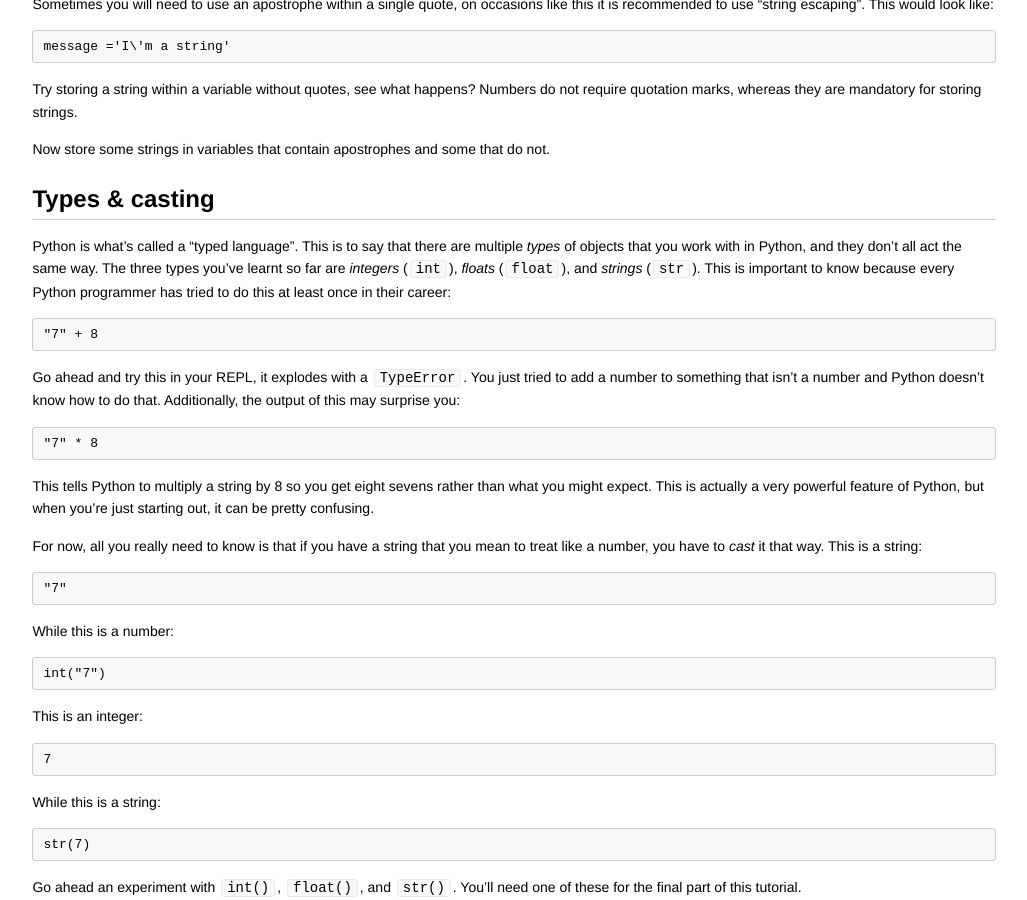
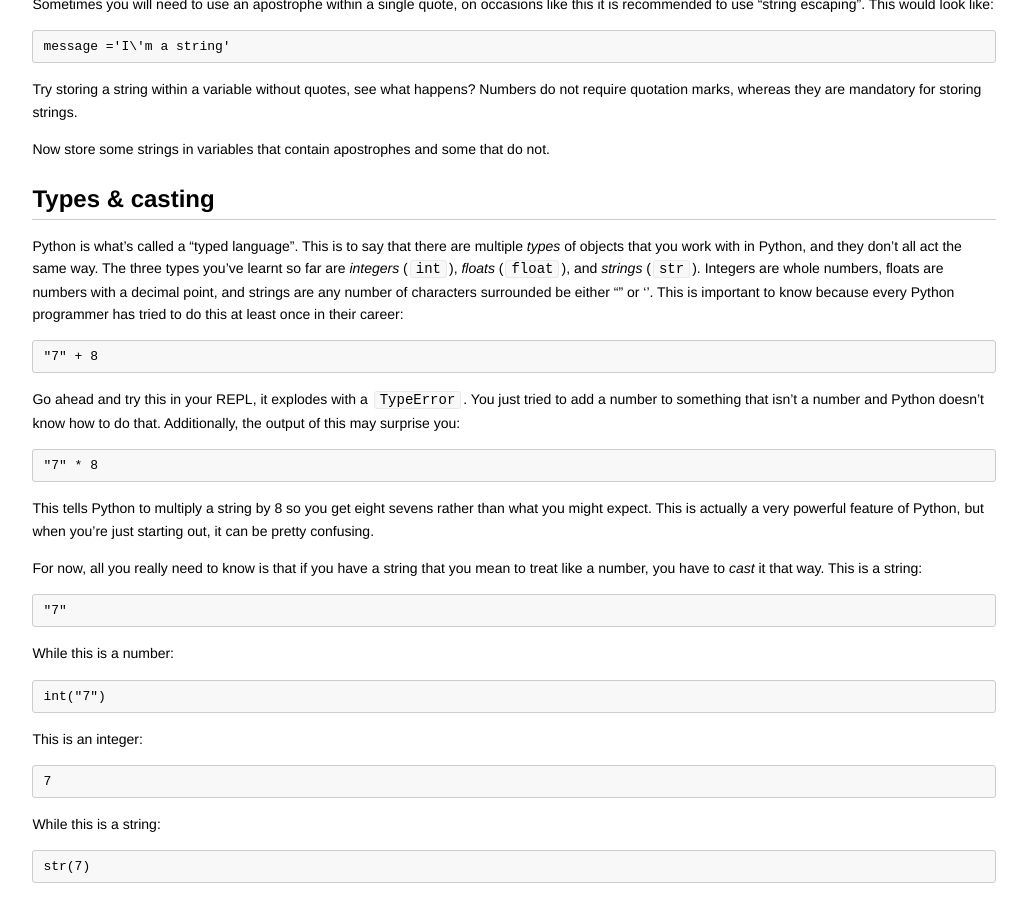
Before and after one commit to codebar/tutorials, a Jekyll site: the page built from python/lesson2/tutorial.md, in a window 1280 px wide and 900 px high, scrolled down 1157 px. Shown: the whole window, without its empty margins (126-1153 px from the left). Built offline with Jekyll 4.4.1, drawn with Linux system fonts in a browser that asks for light colours.

Commit message:
Add Explanation of Strings, Ints, and Floats
I went through this guide and felt like it didn't do a great job of describing what exactly integers, floats, and strings are, so added a clause between lines 81-83 that should explain this more fully.

```diff
--- a/python/lesson2/tutorial.md
+++ b/python/lesson2/tutorial.md
@@ -78,8 +78,10 @@ not.
 Python is what's called a "typed language".  This is to say that there are
 multiple *types* of objects that you work with in Python, and they don't all
 act the same way.  The three types you've learnt so far are *integers* (`int`),
-*floats* (`float`), and *strings* (`str`).  This is important to know because
-every Python programmer has tried to do this at least once in their career:
+*floats* (`float`), and *strings* (`str`). Integers are whole numbers, floats
+are numbers with a decimal point, and strings are any number of characters
+surrounded be either "" or ''. This is important to know because every Python
+programmer has tried to do this at least once in their career:
 
     "7" + 8
 
```
